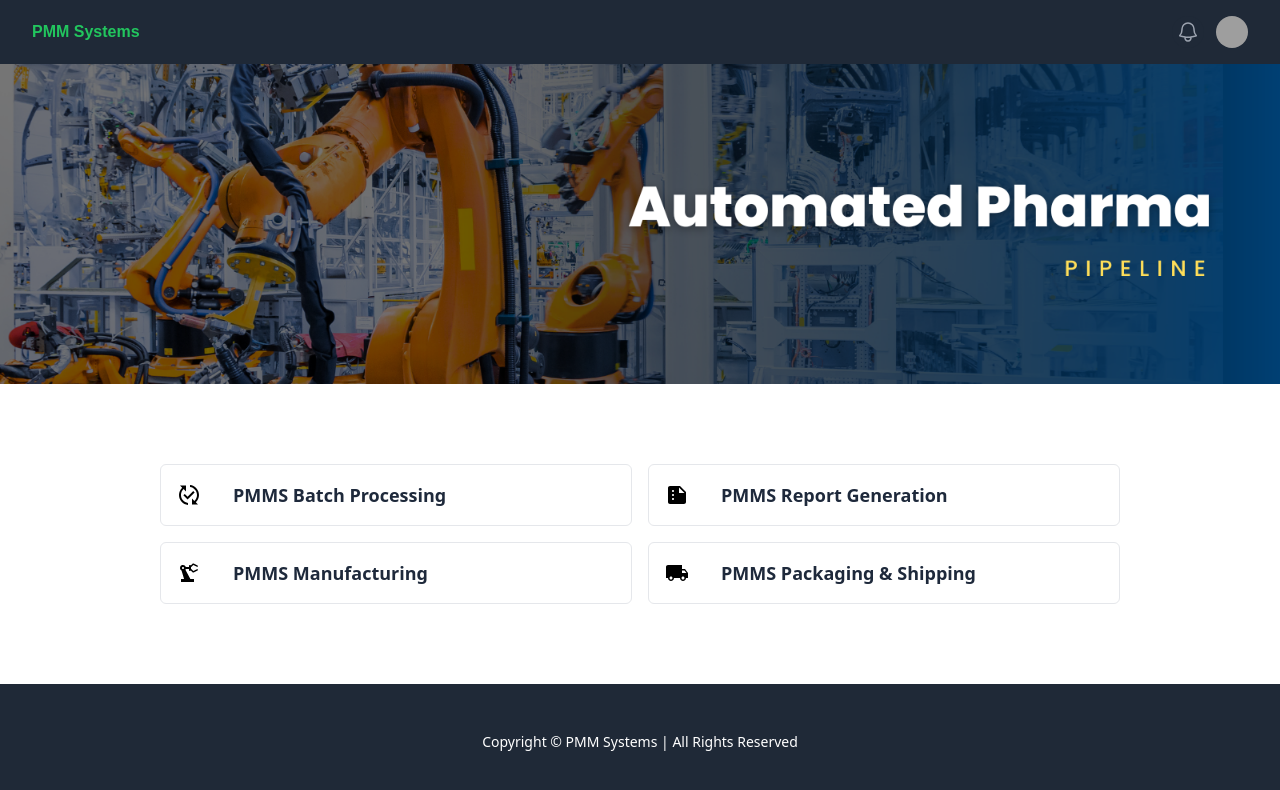
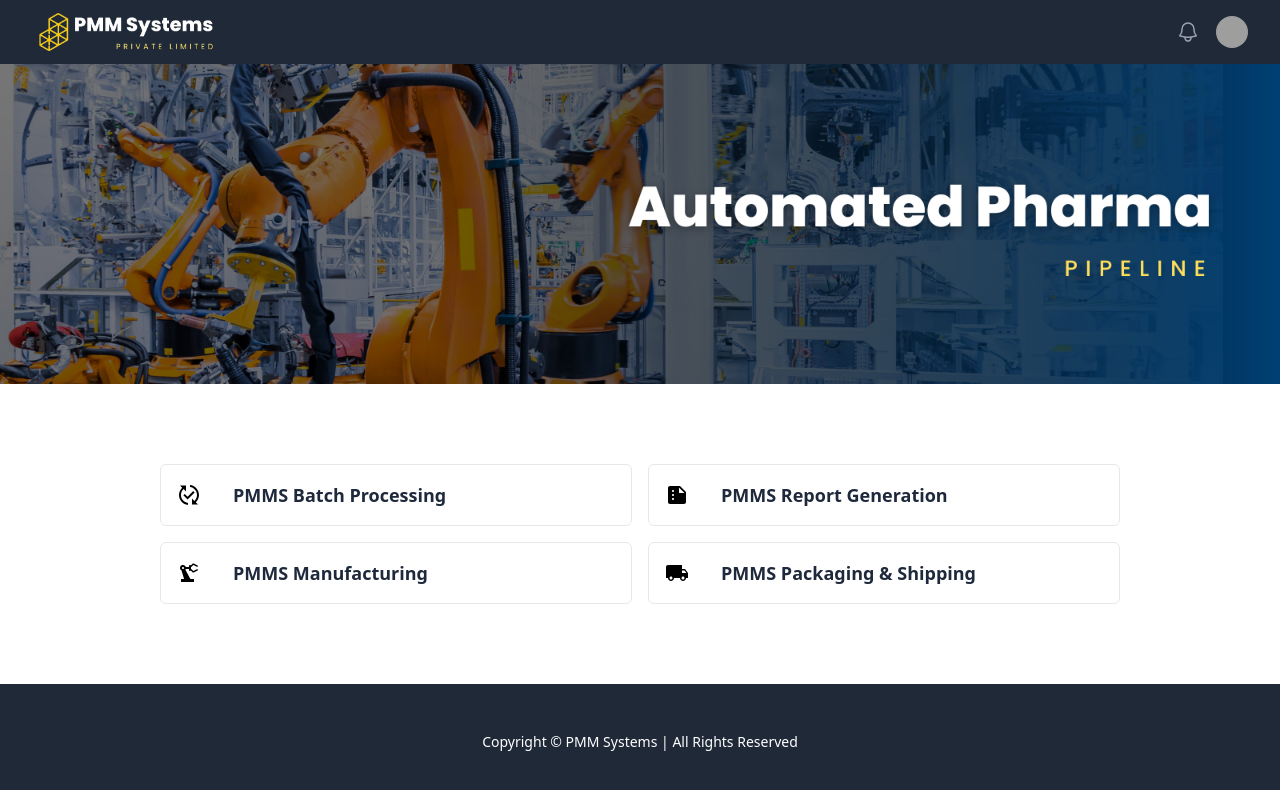
Before and after one commit to Harish1611/Pharma-Medical-Management-System, a React (Create React App) app: page / in a window 1280 px wide. Shown: the top 790 px of the page. Built offline with nearby package versions, Linux system fonts and the light colour scheme; grey boxes are pictures that could not be loaded.

Commit message:
New: PMM Systems New logo added and home link applied using useNavigate hook

```diff
--- a/src/Components/Nav/Nav.jsx
+++ b/src/Components/Nav/Nav.jsx
@@ -1,6 +1,8 @@
 import { Fragment } from 'react'
 import { Disclosure, Menu, Transition } from '@headlessui/react'
 import { Bars3Icon, BellIcon, XMarkIcon } from '@heroicons/react/24/outline'
+import logo from '../../Assets/logo.png'
+import { useNavigate } from 'react-router-dom'
 
 const navigation = [
   { name: 'Dashboard', href: '#', current: true },
@@ -14,6 +16,8 @@
 }
 
 export default function Nav() {
+
+  const navigation = useNavigate();
   return (
     <Disclosure as="nav" className="bg-gray-800">
       {({ open }) => (
@@ -34,13 +38,14 @@
               </div>
               <div className="flex flex-1 items-center justify-center sm:items-stretch sm:justify-start">
                 <div className="flex flex-shrink-0 items-center">
-                  {/* <img
-                    className="h-8 w-auto"
-                    src="https://tailwindui.com/img/logos/mark.svg?color=indigo&shade=500"
+                  <img
+                    className=" h-16 w-auto cursor-pointer"
+                    src={logo}
                     alt="Your Company"
-                  /> */}
+                    onClick={()=>navigation('/')}
+                  />
 
-                  <h2 className=' font-cinzel font-bold text-green-500'> PMM Systems</h2>
+
                 </div>
                 <div className="hidden sm:ml-6 sm:block">
                   <div className="flex space-x-4">
```
Also changed, not shown: src/Assets/logo.png (added), src/Assets/logoblack.png (added).
